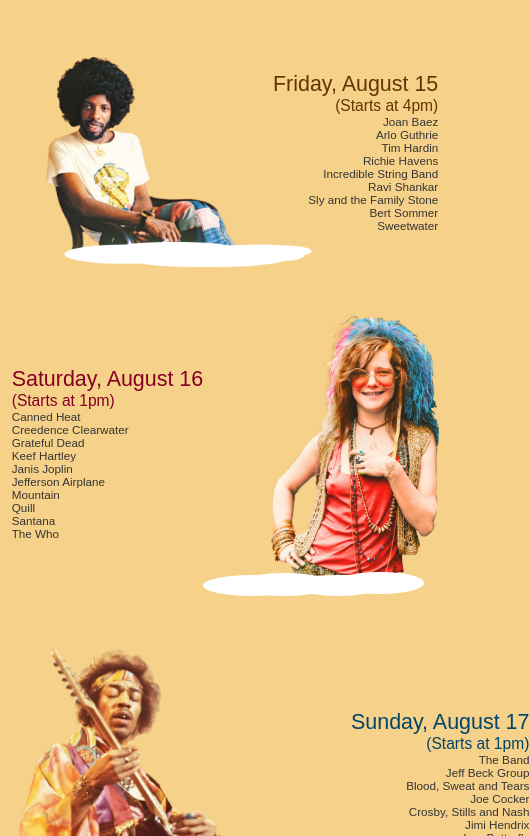
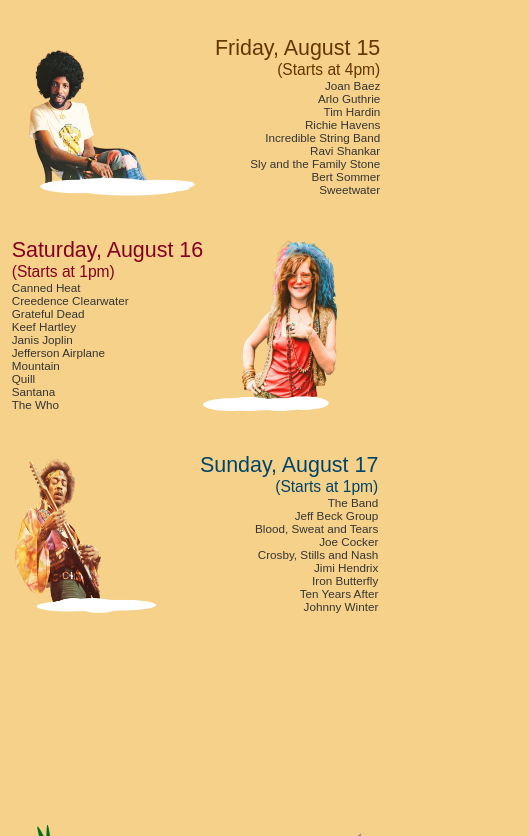
Before and after one commit to ToddBenowitz/Woodstock-Website, a plain HTML site: page index.html in a window 390 px wide. Shown: the part 1074-1910 px from the top of the page, 529 px wide, since content can reach past the window. Drawn offline with Linux system fonts and the light colour scheme; a web font is replaced by a local one.

Commit message:
Add files via upload

```diff
--- a/stylesheet.css
+++ b/stylesheet.css
@@ -84,7 +84,7 @@ ul {
 }
 
 .indent {
-    padding-right: 5vw;
+    padding-right: 2.5vw;
 }
 
 .brown {
@@ -510,3 +510,16 @@ a:hover {
 a:active {
     text-decoration: none;
 }
+
+@media screen and (max-width: 1000px) {
+    .sly {
+      width: 50vw;
+    }
+    .jimi {
+        width: 40vw;
+    }
+    .janis{
+        width: 60vw;
+        padding-right: 25vw;
+    }
+  }
```
